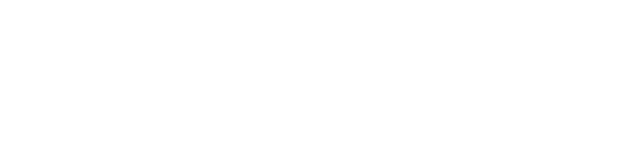
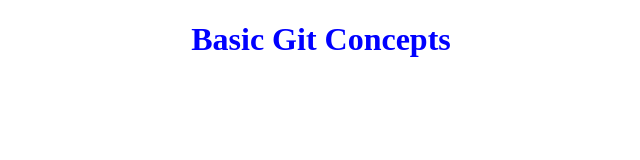
Before and after one commit to Adetutubio/General-class, a plain HTML site: page index.html in a window 1280 px wide. Shown: the whole page, without its empty margins (319-959 px from the left). Drawn offline with Linux system fonts and the light colour scheme.

Commit message:
first commit

```diff
--- /dev/null
+++ b/css/style.css
@@ -0,0 +1,5 @@
+h1{
+ color: blue;
+ font-weight: bolder;
+ text-align: center;
+}
--- a/index.html
+++ b/index.html
@@ -5,8 +5,12 @@
     <meta http-equiv="X-UA-Compatible" content="IE=edge">
     <meta name="viewport" content="width=device-width, initial-scale=1.0">
     <title>Document</title>
+
+    <link rel="stylesheet" href="/css/style.css">
 </head>
 <body>
 
+<h1>Basic Git Concepts</h1>
+
 </body>
 </html>
```
Also changed, not shown: 1 other file.
